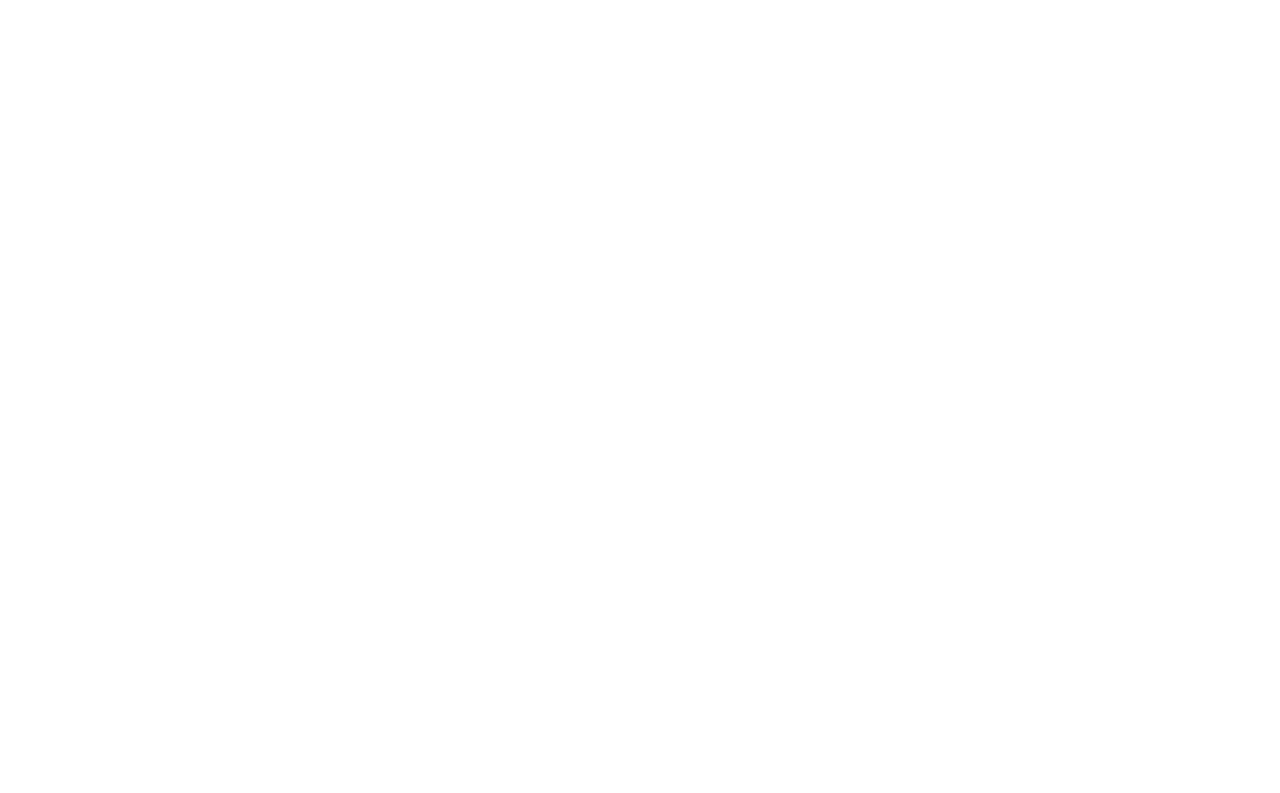
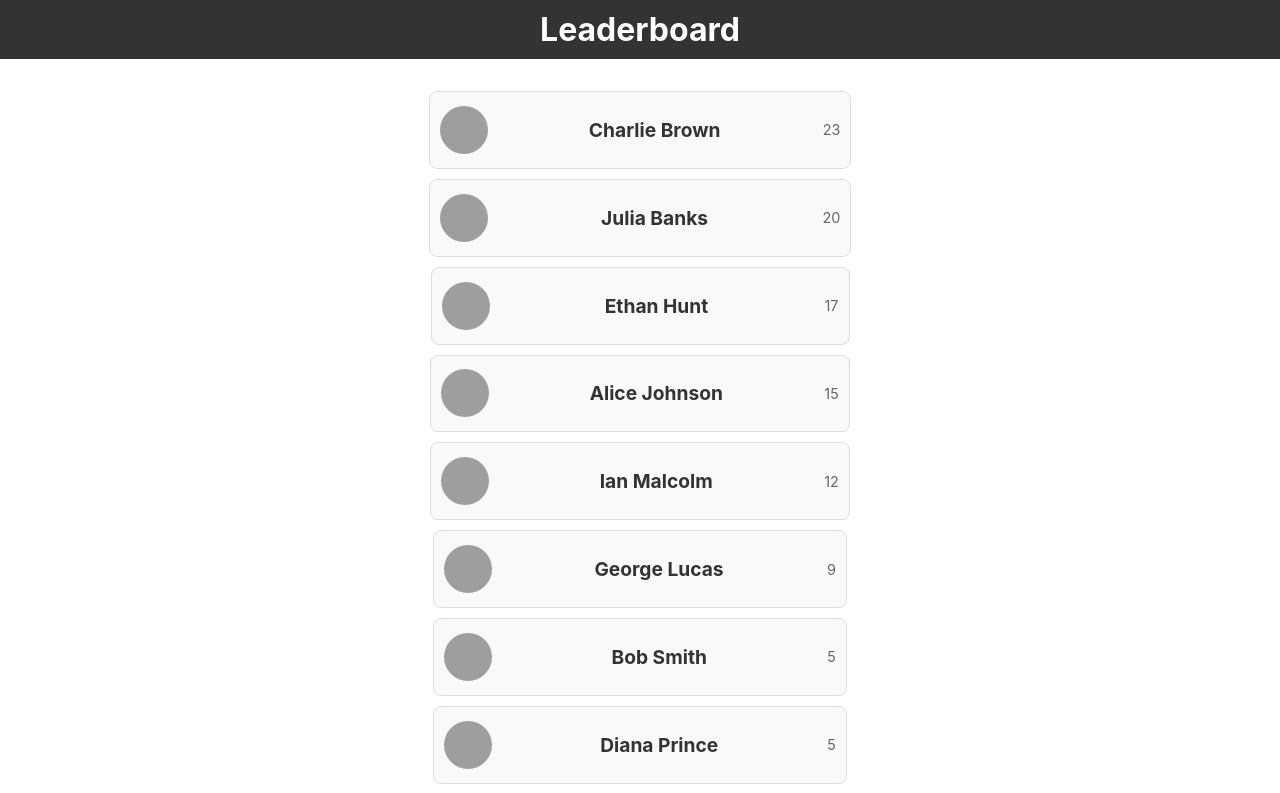
Before and after one commit to Ajeyakrishna-k/realtime-leaderboard, a React (Create React App) app: page / in a window 1280 px wide. Shown: the top 793 px of the page. Built offline with nearby package versions, Linux system fonts and the light colour scheme; grey boxes are pictures that could not be loaded.

Commit message:
feat: adds leaderboard list

```diff
--- /dev/null
+++ b/src/components/leaderboard-list/index.js
@@ -0,0 +1,33 @@
+import { useEffect, useState } from "react";
+import { getVotes } from "../../api/votes";
+import { generateRandomVotes } from "../../utils/randomVotes";
+import LeaderboardHeader from "../leaderboard-header";
+import UserTile from "../user-tile";
+import styles from "./leaderboard-list.module.css";
+
+const UserList = () => {
+  const [votesList, setVotesList] = useState([]);
+  useEffect(() => {
+    const fetchVotes = async () => {
+      const votes = getVotes();
+      generateRandomVotes(votes);
+      votes.sort((a, b) => b.votes - a.votes);
+      setVotesList(votes);
+    };
+    fetchVotes();
+    const interval = setInterval(fetchVotes, 5000);
+    return () => clearInterval(interval);
+  }, []);
+
+  return (
+    <>
+      <LeaderboardHeader />
+      <ul className={styles.userList}>
+        {votesList.map((vote) => (
+          <UserTile key={vote.userId} userId={vote.userId} votes={vote.votes} />
+        ))}
+      </ul>
+    </>
+  );
+};
+export default UserList;
--- /dev/null
+++ b/src/components/leaderboard-list/leaderboard-list.module.css
@@ -0,0 +1,9 @@
+.userList {
+  list-style-type: none;
+  padding: 0;
+  margin: 0 auto;
+  display: flex;
+  flex-direction: column;
+  align-items: center;
+  margin-top: 2rem;
+}
--- a/src/pages/leaderboard/index.js
+++ b/src/pages/leaderboard/index.js
@@ -1,5 +1,7 @@
+import UserList from "../../components/leaderboard-list";
+
 const Leaderboard = () => {
-  return <></>;
+  return <UserList />;
 };
 
 export default Leaderboard;
```
